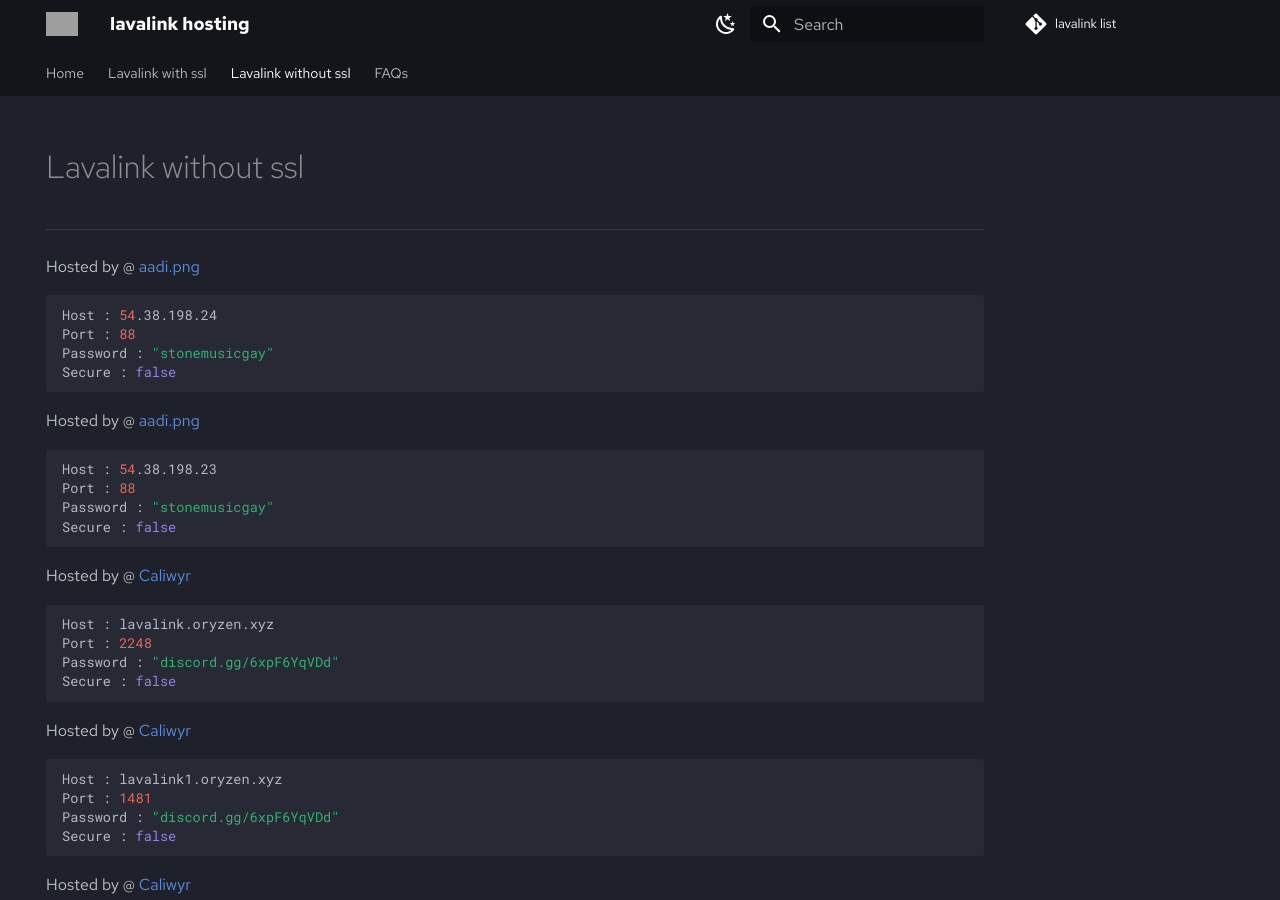
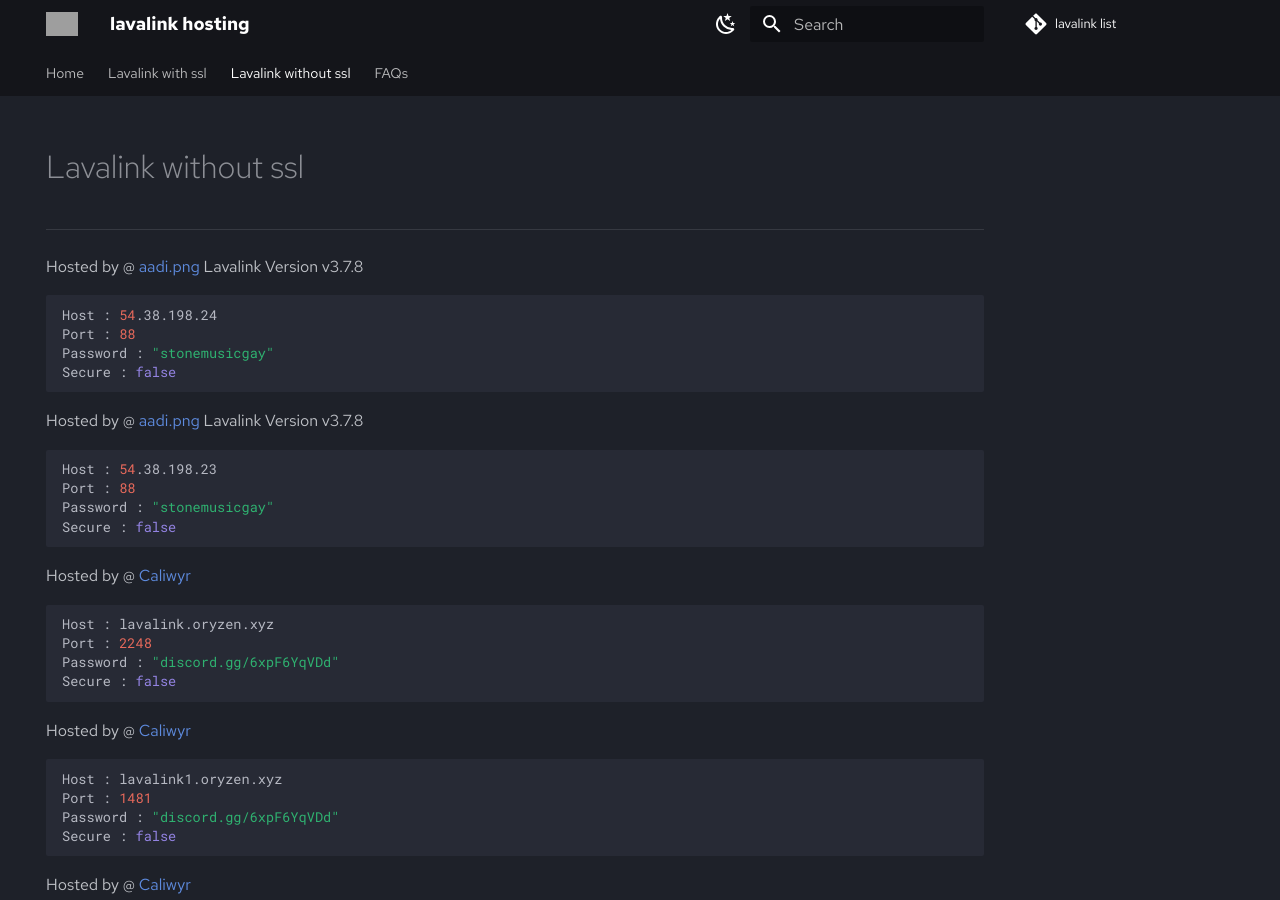
Before and after one commit to DarrenOfficial/lavalink-list, an MkDocs documentation site: the page built from docs/NoSSL/lavalink-without-ssl.md, in a window 1280 px wide and 900 px high. Built offline with MkDocs 1.6.1 and Material for MkDocs 9.7.7, drawn with Linux system fonts in a browser that asks for light colours; comment, search, counter and statistics services are not loaded; grey boxes are pictures that could not be loaded.

Commit message:
Added version (#344)
Added lavalink version because v3 is not compatible with v4 clients and
vice versa
and people kept sending me dms asking about lavalink version

````diff
--- a/docs/NoSSL/lavalink-without-ssl.md
+++ b/docs/NoSSL/lavalink-without-ssl.md
@@ -7,7 +7,7 @@ description: Without SSL should work out of the box!
 <div data-ea-style="stickybox" class="dark horizontal" data-ea-publisher="darrennathanaelcom" data-ea-type="image"></div>
 
 ---
-Hosted by @ [aadi.png](https://discord.gg/stonemusic)
+Hosted by @ [aadi.png](https://discord.gg/stonemusic) Lavalink Version v3.7.8
 ```bash
 Host : 54.38.198.24
 Port : 88
@@ -15,7 +15,7 @@ Password : "stonemusicgay"
 Secure : false
 ```
 
-Hosted by @ [aadi.png](https://discord.gg/stonemusic)
+Hosted by @ [aadi.png](https://discord.gg/stonemusic) Lavalink Version v3.7.8
 ```bash
 Host : 54.38.198.23
 Port : 88
````
